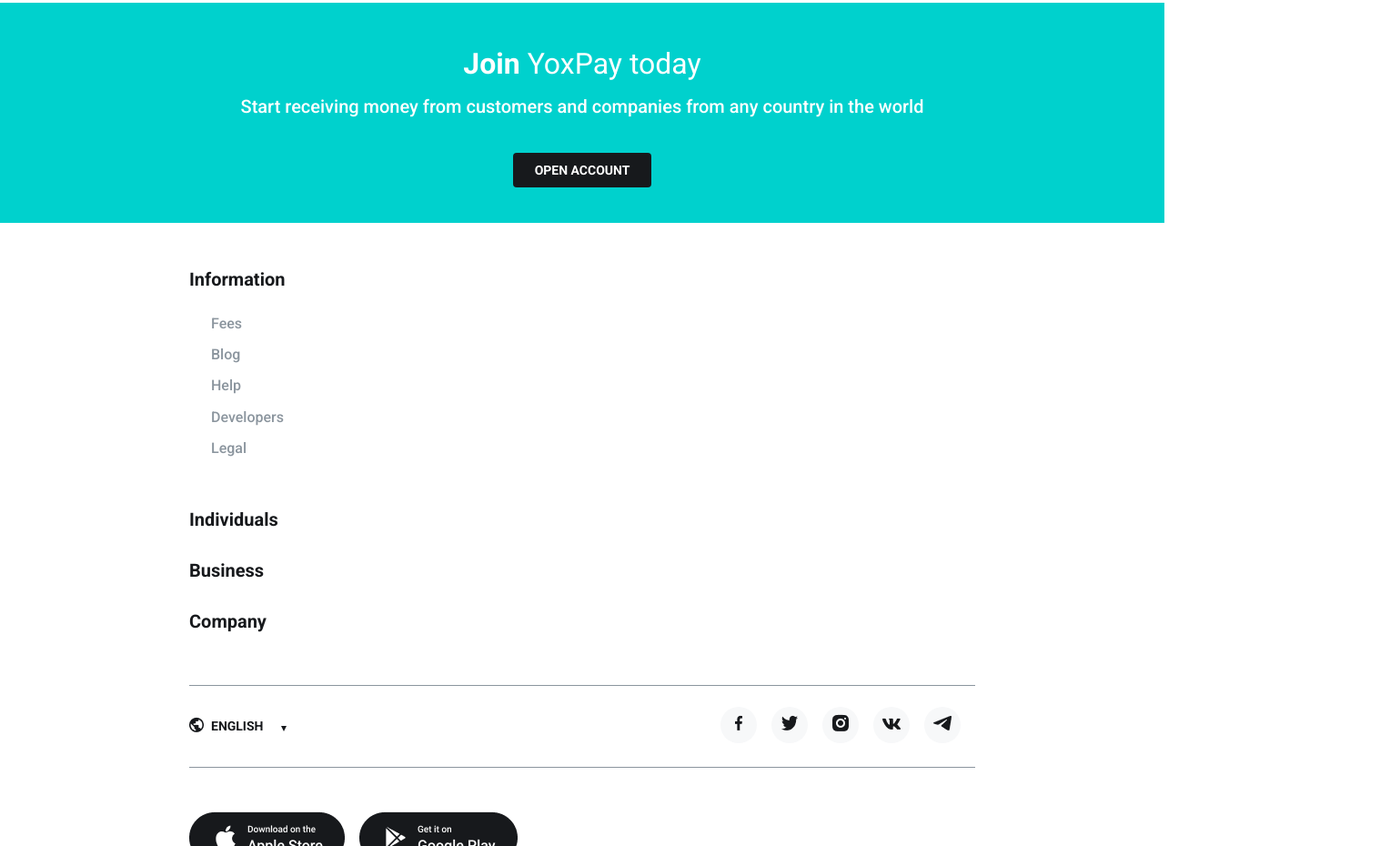
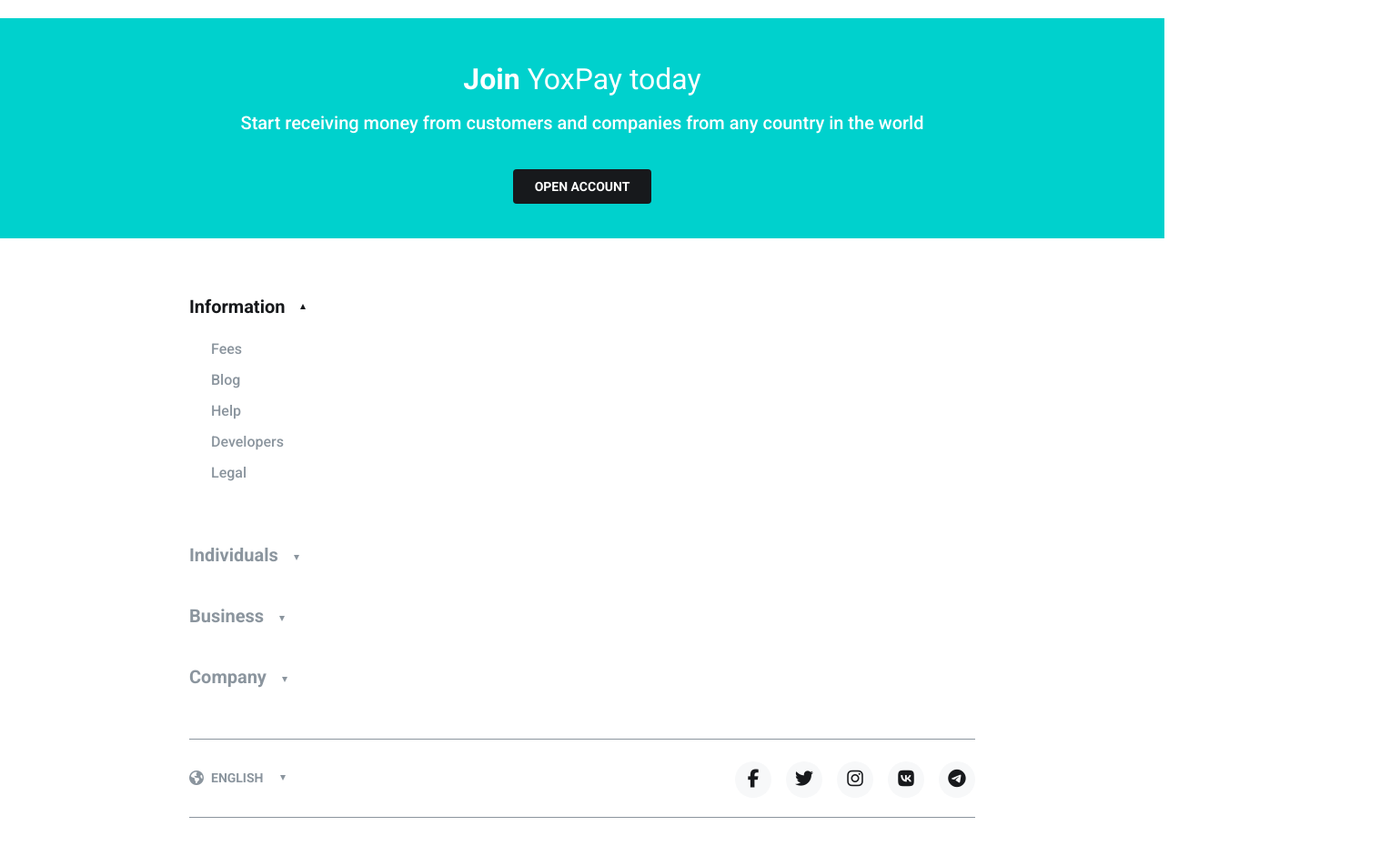
Before and after one commit to Keyzzzt/Placet, a website built with webpack: page dist/index.html in a window 1280 px wide. Shown: the part 1870-2800 px from the top of the page at 91% size, 1528 px wide, since content can reach past the window. Built offline with nearby package versions, Linux system fonts and the light colour scheme.

Commit message:
before final optimisation

```diff
--- a/src/styles/_variables.scss
+++ b/src/styles/_variables.scss
@@ -6,6 +6,16 @@
 $news-block-green: #49C5B6;
 $news-card-shadow: #EDF2F1;
 $social-bg: #F7F8F9;
+$xs-size-bg: #151515;
+
+$padding-vertical: 48px;
+$padding-vertical-sm: 24px;
+
+$regular: 400;
+$medium: 500;
+$bold: 700;
+
+$border-radius: 4px;
 
 @mixin breakpoint($point){
     @if $point == xl{
--- a/src/styles/adaptive.scss
+++ /dev/null
@@ -1,30 +0,0 @@
-@mixin _1170 {
-    @media (max-width: 1920px){
-        @content;
-    }
-}
-@mixin _979 {
-    @media (max-width: 1442px){
-        @content;
-    }
-}
-@mixin _768 {
-    @media (max-width: 1024px){
-        @content;
-    }
-}
-@mixin _600 {
-    @media (max-width: 748px){
-        @content;
-    }
-}
-@mixin _480 {
-    @media (max-width: 520px){
-        @content;
-    }
-}
-@mixin _350{
-    @media (max-width: 360px){
-        @content;
-    }
-}
--- a/src/styles/footer.scss
+++ b/src/styles/footer.scss
@@ -1,44 +1,79 @@
 @import '../styles/variables';
 
 .footer{
-    margin-top: 48px;
-    @include breakpoint(lg){
+    padding: $padding-vertical 0 56px 0;
+    @include breakpoint(lg) {
         width: 100%;
+    }
+    @include breakpoint(xs) {
+        background-color: $xs-size-bg;
+        margin-top: 24px;
+    }
 
-    }
-    &__up{
+    &__up {
         display: flex;
         justify-content: space-between;
         @include breakpoint(lg){
             display: flex;
             flex-direction: column;
         }
+        @include breakpoint(xs){
+            width: 100%;
+        }
     }
-    &__nav{
+    &__nav {
         display: flex;
-        div{
+        .active-footer-menu{
+            color: $main-dark;
+            @include breakpoint(xs) {
+                color: $social-bg;
+            }
+        }
+        div {
             margin-right: 72px;
+            position: relative;
+            cursor: pointer;
+            .triangle-up-dark, {
+                display: none;
+                @include breakpoint(lg){
+                    display: inline-block;
+                    margin-left: 13px;
+                    top: 24px;
+                }
+            }
+            .triangle-down-gray{
+                display: none;
+                @include breakpoint(lg){
+                    display: inline-block;
+                    margin-left: 13px;
+                    top: 30px;
+                }
+            }
             @include breakpoint(lg){
                 margin-bottom: 28px;
             }
+            @include breakpoint(xs){
+                margin-left: 0;
+            }
         }
-        h3{
+        h3 {
+            cursor: pointer;
             font-size: 20px;
             color: $main-dark;
-            font-weight: 700;
-            line-height: 28px;
-
+            font-weight: $bold;
+            @include breakpoint(lg){
+                display: inline;
+                color: $main-grey;
+            }
         }
-        ul{
+        ul {
             margin-top: 24px;
             @include breakpoint(lg){
                 padding: 0 24px 24px 24px;
             }
         }
-        li{
-            font-weight: 500;
-            font-size: 16px;
-            line-height: 22.4px;
+        li {
+            line-height: 22px;
             margin-top: 12px;
 
         }
@@ -47,7 +82,7 @@
         }
     }
     &-apple-google-btn{
-        margin: 48px 0;
+        padding: $padding-vertical 0;
         display: flex;
         .apple, .google{
             margin-right: 16px;
@@ -57,16 +92,24 @@
         }
         @include breakpoint(xs){
             flex-direction: column;
+            border-top: 1px solid $main-grey;
+            padding-top: 29px;
+            margin-top: 105px;
+
+
         }
     }
     &__social{
         @include breakpoint(lg){
             position: relative;
-
+        }
+        @include breakpoint(lg){
+            height: 0;
         }
     }
     &-social-icons{
         display: flex;
+
         div {
             height: 40px;
             width: 40px;
@@ -76,18 +119,36 @@
             justify-content: center;
             align-items: center;
             margin: 24px 16px 0 0;
+            @include breakpoint(xs){
+            background-color: #000;
+            }
+            i{
+                color: $main-dark;
+                font-size: 20px;
+                @include breakpoint(xs){
+                    color: #eaeaea;
+                    }
+            }
         }
         @include breakpoint(lg){
             position: absolute;
-            top: 28px;
-            left: 584px;
+            top: 29px;
+            left: 600px;
         }
         @include breakpoint(md){
-            left: 430px;
+            left: 436px;
         }
+
         @include breakpoint(sm){
-            max-width: 260px;
+            left: 208px;
         }
+        @include breakpoint(xs){
+            left: 0;
+            top: 255px;
+            margin-right: -50px !important;
+        }
+
+
     }
     &-rights{
         width: 99%;
@@ -95,10 +156,13 @@
             font-size: 14px;
             margin-bottom: 16px;
         }
+        @include breakpoint(xs){
+            color: #eaeaea;
+            font-weight: $regular;
+        }
 
     }
     &-cards {
-        margin: 48px 0 56px;
         display: flex;
         div {
             margin-right: 16px;
--- a/src/styles/header.scss
+++ b/src/styles/header.scss
@@ -46,10 +46,9 @@
     &__nav-item a{
         color: $white;
         font-size: 14px;
-        font-weight: 700;
+        font-weight: $bold;
         margin-right: 36px;
         text-transform: uppercase;
-        text-decoration: none;
         padding: 19px 0;
         @include breakpoint(xl){
             margin-right: 30px;
@@ -73,12 +72,12 @@
     }
     &__account-btn{
         font-size: 14px;
+        font-weight: $bold;
         color: $white;
         margin-right: 36px;
         text-transform: uppercase;
-        text-decoration: none;
         border: 1px solid $white;
-        border-radius: 5px;
+        border-radius: $border-radius;
         padding: 10px;
 
     }
--- a/src/styles/join.scss
+++ b/src/styles/join.scss
@@ -1,8 +1,8 @@
 @import '../styles/variables';
 
 .join{
-    margin: 48px -24px;
-    padding: 48px 0;
+    margin: 0 -24px;
+    padding: $padding-vertical 0;
     background-color: $main-green;
     display: flex;
     flex-direction: column;
@@ -10,10 +10,10 @@
     color: $white;
 
     &__title{
-        font-weight: normal;
+        font-weight: $regular;
         font-size: 32px;
         span{
-            font-weight: 700;
+            font-weight: $bold;
         }
     }
     &__text{
@@ -36,12 +36,11 @@
     &__btn {
         a{
             color: $white;
-            text-decoration: none;
             background-color: $main-dark;
-            border-radius: 4px;
+            border-radius: $border-radius;
             padding: 11px 24px;
             font-size: 14px;
-            font-weight: 700;
+            font-weight: $bold;
             text-transform: uppercase;
         }
     }
--- a/src/styles/news.scss
+++ b/src/styles/news.scss
@@ -2,7 +2,9 @@
 
 .news{
     &__header-logo {
-        margin: 48px auto;
+        margin: 0 auto;
+        padding-top: $padding-vertical;
+        padding-bottom: $padding-vertical;
         text-align: center;
         img {
             margin-bottom: 12px;
@@ -13,19 +15,18 @@
         }
         h1{
             font-size: 20px;
-            font-weight: 700;
+            font-weight: $bold;
         }
     }
     &__content-row{
         display: flex;
         flex-wrap: wrap;
         margin-right: -24px;
-
         .news__item{
             max-width: 255px;
             min-width: 382px;
             box-shadow: 0px 12px 24px $news-card-shadow;
-            border-radius: 4px;
+            border-radius: $border-radius;
             margin: 0 24px 24px 0;
             @include breakpoint(xl){
                 max-width: 411px;
@@ -46,14 +47,12 @@
             }
 
             &-bottom{
-                padding: 0 24px 24px 24px;
+                padding: 24px;
             }
             &-image{
-
                 img {
-                margin-bottom: 24px;
-                border-top-left-radius: 4px;
-                border-top-right-radius: 4px;
+                border-top-left-radius: $border-radius;
+                border-top-right-radius: $border-radius;
                 @include breakpoint(xl){
                     width: 100%;
                 }
@@ -68,17 +67,15 @@
             }
             &-title{
                 font-size: 24px;
+                font-weight: $bold;
                 color: $main-dark;
                 margin-bottom: 13px;
             }
             &-date{
-                margin-bottom: 25px;
+                margin-bottom: 24px;
             }
             &-text{
-                margin-bottom: 25px;
-                font-weight: 500;
-                font-size: 16px;
-                color: $main-grey;
+                margin-bottom: 24px;
             }
             &-btn{
                 a {
@@ -102,24 +99,18 @@
     &__load-more {
         display: flex;
         justify-content: center;
-        margin: 24px;
-        a{
+        padding-top: $padding-vertical;
+        padding-bottom: $padding-vertical;
+        a {
             text-decoration: none;
             color: $news-block-green;
             text-transform: uppercase;
             font-weight: 700;
             font-size: 14px;
-            line-height: 16.8px;
+            line-height: 17px;
             border: 1px solid $news-block-green;
             border-radius: 4px;
-            padding: 11.5px 24px;
+            padding: 11px 24px;
         }
     }
-
-
-
-
-
-
-
 }
--- a/src/styles/style.scss
+++ b/src/styles/style.scss
@@ -21,13 +21,12 @@
     @include roboto;
     font-size: 16px;
     line-height: 1.2;
-    font-weight: 500;
+    font-weight: $medium;
     color: $main-grey;
     margin: 0 24px;
 
-
 }
-    .container {
+    .container, .container-footer {
         max-width: 1600px;
         margin: 0 auto;
 
@@ -38,16 +37,15 @@
             max-width: 864px;
         }
         @include breakpoint(md){
-            width: 700px;
-
+            max-width: 700px;
         }
         @include breakpoint(sm){
             max-width: 472px;
         }
+    }
+    .container{
         @include breakpoint(xs){
-            max-width: 312px;
-        }
-        @include breakpoint(xxs){
+            width: 312px;
         }
     }
 
@@ -57,60 +55,118 @@
 }
 
 
-
 .lang{
     display: flex;
     align-items: center;
     cursor: pointer;
     position: relative;
-    &__icon{
+
+    @include breakpoint(lg){
+        .triangle--down--dark{
+            border-top: 6px solid $main-grey;
+        }
+    }
+
+    i{
         margin-right: 8px;
-        height: 100%;
+        @include breakpoint(xs){
+            color: #eaeaea;
+        }
     }
     &__value{
         text-transform: uppercase;
         margin-right: 20px;
         font-size: 14px;
-        font-weight: 700;
-    }
-    &__triangle--down{
-        position: absolute;
-        top: 0;right: 0 ;
-        width: 0;
-        height: 0;
-        border-left:  3px solid transparent;
-        border-right: 3px solid transparent;
-        border-top: 6px solid $white;
-        margin-top: 5px;
-    }
-    &__triangle--down--dark{
-        width: 0;
-        height: 0;
-        border-left:  3px solid transparent;
-        border-right: 3px solid transparent;
-        border-top: 6px solid $main-dark;
-        margin-top: 5px;
+        font-weight: $bold;
+        @include breakpoint(xs){
+             color: $social-bg;
+             font-size: 20px;
+             text-transform: none;
+        }
 
-    }
-    &--dark{
-        color: $main-dark;
     }
     &__top{
         @include breakpoint(lg){
             display: none;
         }
     }
-    &__bottom{
+    &--bottom{
+        padding: 11px;
+        color: $main-dark;
+        div {
+            display: flex;
+            align-items: center;
+        }
         @include breakpoint(lg){
             padding: 34px;
             border-top: 1px solid $main-grey;
             border-bottom: 1px solid $main-grey;
             padding: 34px 0;
+            color: $main-grey;
 
         }
         @include breakpoint(md){
+            color: $main-grey;
+        }
+        @include breakpoint(xs){
+            border-bottom: none;
         }
     }
+}
 
 
+
+.triangle-down-white,
+.triangle-down-dark,
+.triangle-up-dark,
+.triangle-down-gray {
+    position: absolute;
+    width: 0;
+    height: 0;
+    border-left:  3px solid transparent;
+    border-right: 3px solid transparent;
+    top: 50%;right: 0;
+    transform: translateY(-50%);
 }
+.triangle-down-white{
+    border-top: 6px solid $white;
+}
+.triangle-down-dark, .triangle-up-dark{
+    border-top: 6px solid $main-dark;
+}
+
+.triangle-down-dark{
+    @include breakpoint(lg){
+        left: 100px;
+    border-top: 6px solid $main-grey;
+
+    }
+    @include breakpoint(xs){
+        border-top: 6px solid $social-bg;
+
+    }
+}
+.triangle-up-dark{
+    transform: rotate(180deg);
+    @include breakpoint(xs){
+        border-top: 6px solid $social-bg;
+    }
+}
+.triangle-down-gray{
+    border-top: 6px solid $main-grey;
+}
+
+.lang__list{
+    display: none;
+    .lang__list-item{
+        display: flex;
+        padding: 13px 0;
+        img{
+            margin-right: 13px;
+            margin-left: 26px;
+        }
+    }
+    @include breakpoint(xs){
+        display: block;
+    }
+}
```
Also changed, not shown: dist/index.html, dist/main.css, src/img/planet-grey.png (added), src/img/romanian.png (added), src/img/russian.png (added), src/img/spanish.png (added), 1 other file.
